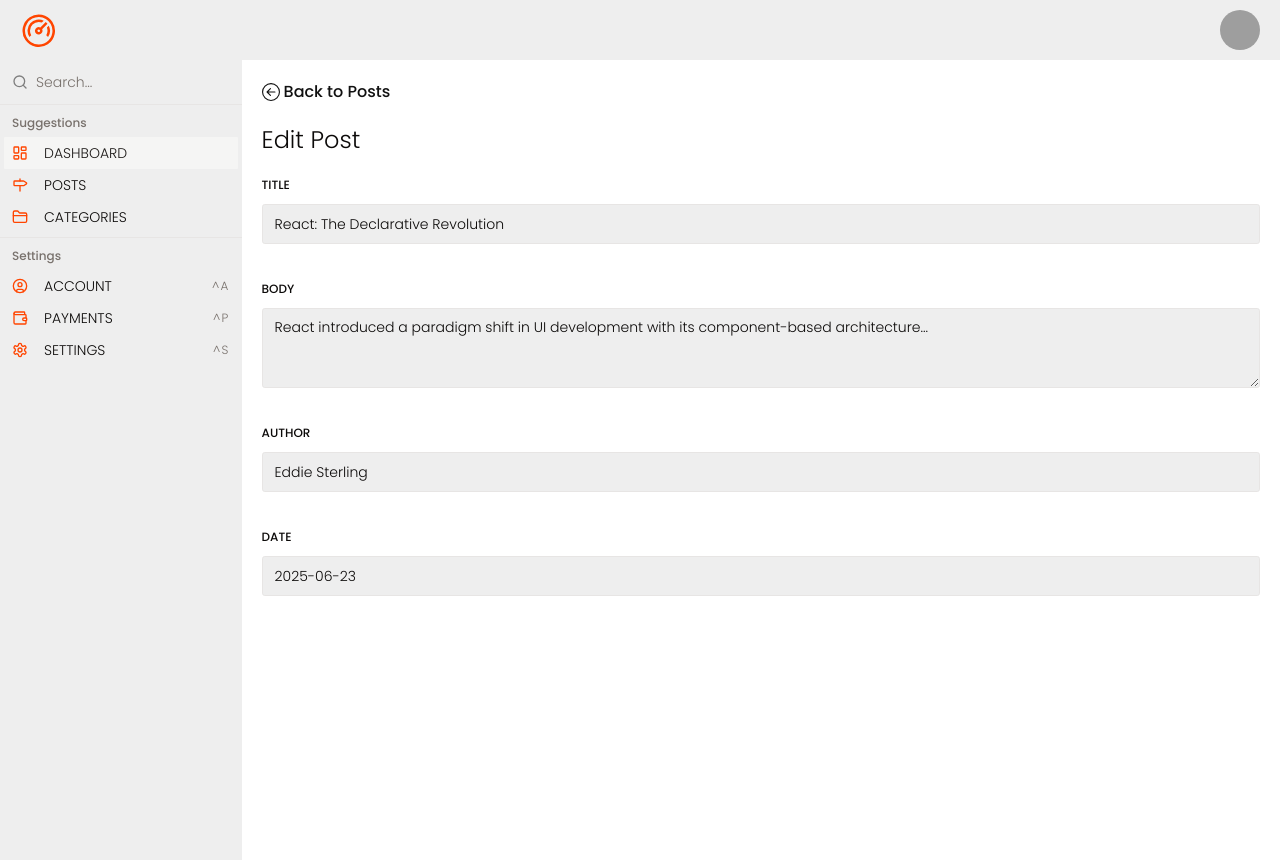
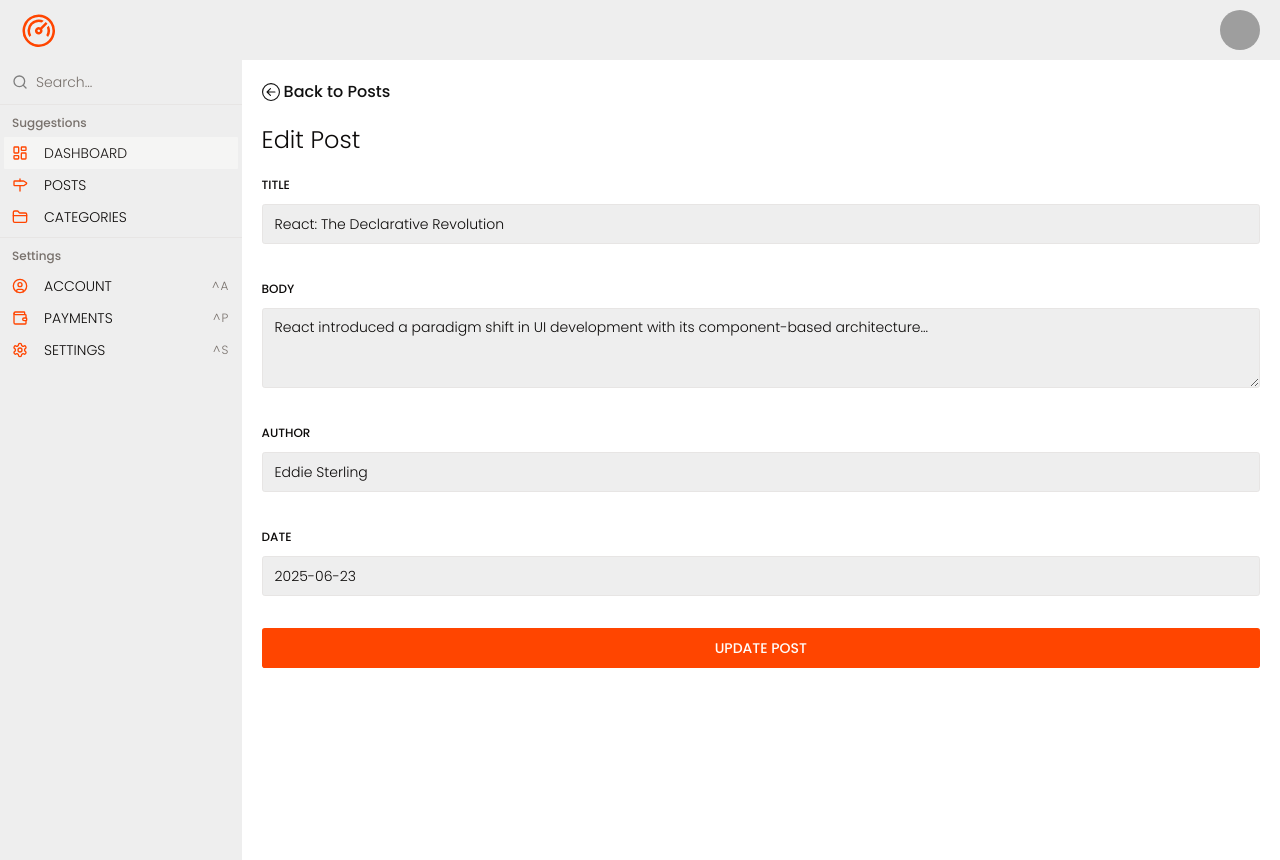
Before and after one commit to Nimira43/Tabularium, a Next.js app: page /posts/edit/1 in a window 1280 px wide. Built offline with nearby package versions, Linux system fonts and the light colour scheme; grey boxes are pictures that could not be loaded; a web font is replaced by a local one.

Commit message:
Update Post button

```diff
--- a/app/(main)/posts/edit/[id]/page.tsx
+++ b/app/(main)/posts/edit/[id]/page.tsx
@@ -148,6 +148,12 @@ const PostEditPage = ({ params }: PostEditPageProps) => {
               </FormItem>
             )}
           />
+          <Button
+            className='w-full bg-main text-light uppercase'
+          >
+            Update Post
+
+          </Button>
         </form>
       </Form>
     </>
```
